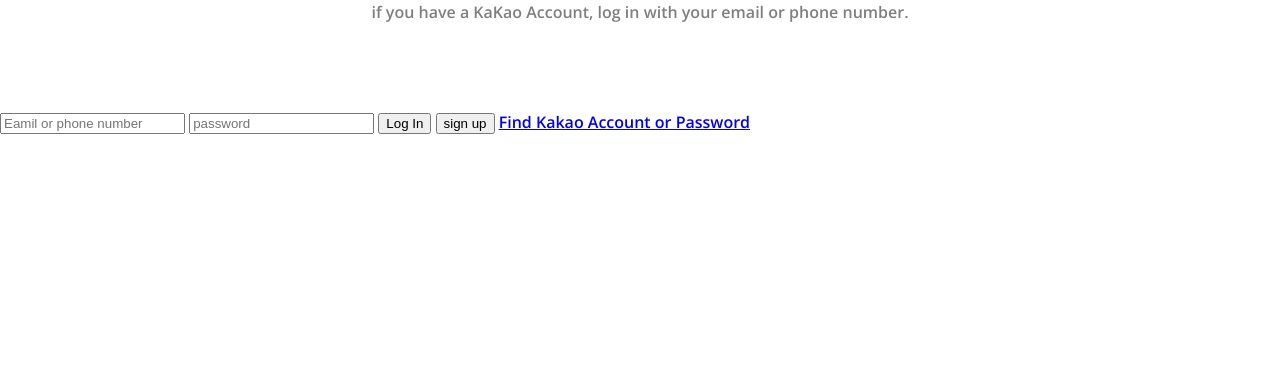
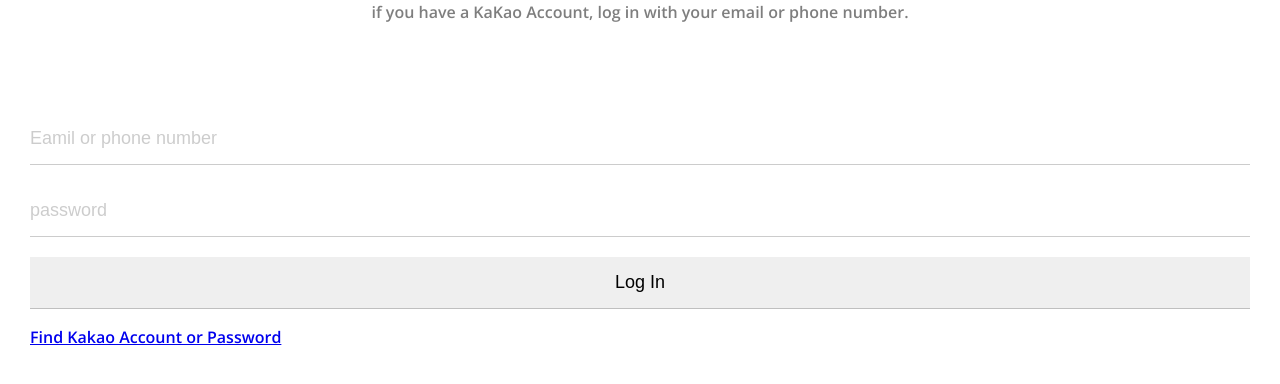
Before and after one commit to RimWorldCode/kokoa-clone-2022, a plain HTML site: page index.html in a window 1280 px wide. Shown: the part 176-560 px from the top of the page. Drawn offline with nearby package versions, Linux system fonts and the light colour scheme.

Commit message:
login-form variables reset/ transition
6.7

```diff
--- a/css/login-form.css
+++ b/css/login-form.css
@@ -1,3 +1,21 @@
 #login-form {
-  border: 0 0 1px 0 solid rgb(0, 0, 0, 0.5);
+  display: flex;
+  flex-direction: column;
+  margin: 0px 30px;
 }
+#login-form input {
+  padding: 15px 0;
+  border: none;
+  font-size: 18px;
+  border-bottom: 1px solid rgba(0, 0, 0, 0.2);
+  margin-bottom: 20px;
+  transition: border-color 0.3s ease-in-out;
+}
+
+#login-form input::placeholder {
+  color: rgba(0, 0, 0, 0.2);
+}
+#login-form input:focus {
+  outline: none;
+  border-color: var(--yellow);
+}
--- a/css/reset.css
+++ b/css/reset.css
@@ -122,3 +122,7 @@ table {
   border-collapse: collapse;
   border-spacing: 0;
 }
+
+input:focus {
+  outline: none;
+}
--- a/css/style.css
+++ b/css/style.css
@@ -1,7 +1,9 @@
 @import url("https://fonts.googleapis.com/css2?family=Open+Sans:ital,wght@0,600;1,400&display=swap");
 @import "reset.css";
+@import "varibales.css";
 @import "status-bar.css";
 @import "login-form.css";
+
 body {
   font-family: "Open Sans", sans-serif;
 }
@@ -12,6 +14,7 @@ body {
   display: flex;
   flex-direction: column;
   align-items: center;
+  font-weight: 600;
 }
 .welcome-header__title {
   margin-bottom: 30px;
--- /dev/null
+++ b/css/varibales.css
@@ -0,0 +1,3 @@
+:root {
+  --yellow: #fae100;
+}
--- a/index.html
+++ b/index.html
@@ -31,7 +31,6 @@
       <input type="text" placeholder="Eamil or phone number" />
       <input type="text" placeholder="password" />
       <input type="submit" value="Log In" />
-      <button>sign up</button>
       <a href="#">Find Kakao Account or Password</a>
     </form>
 
```
Also changed, not shown: 1 other file.
